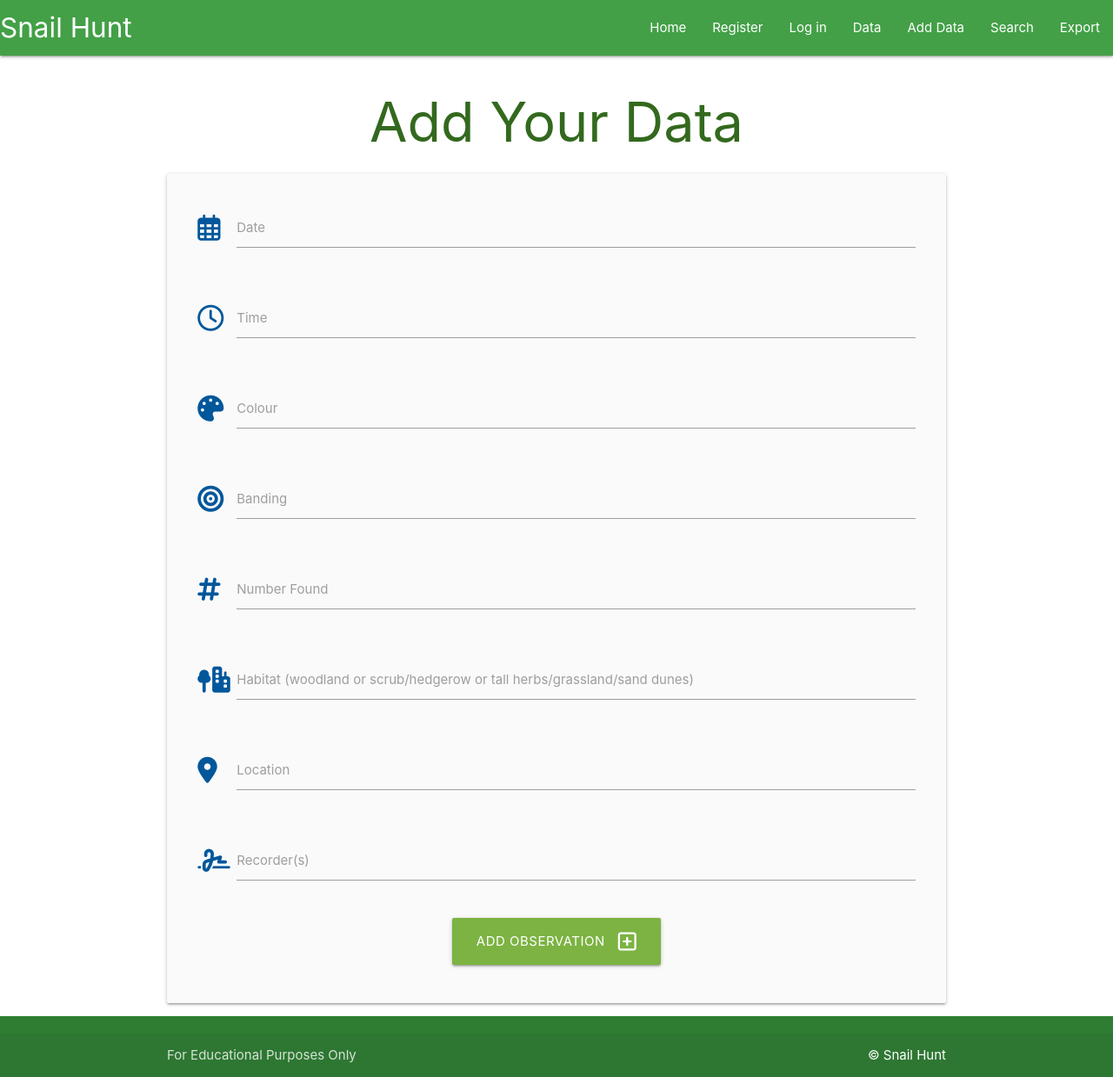
After one commit to cjns/Milestone-3--The-Snail-Hunt, a Flask app: page /add_data in a window 1280 px wide. The commit adds this page. Shown: the whole page at 87% size. Run offline with Flask 3, Linux system fonts and the light colour scheme; some libraries are stand-ins or nearby versions.

Commit message:
Add additional templates and function add_data()

```diff
--- a/snailmanager/routes.py
+++ b/snailmanager/routes.py
@@ -1,8 +1,33 @@
-from flask import render_template
+from flask import render_template, request, redirect, url_for
 from snailmanager import app, db
-from snailmanager.models import User, Snails
+from snailmanager.models import User, Observation
 
 
 @app.route("/")
 def home():
     return render_template("home.html")
+
+
+@app.route("/data")
+def data():
+    return render_template("data.html")
+
+
+@app.route("/add_data", methods=["GET", "POST"])
+def add_data():
+    if request.method == "POST":
+        # Retrieve form data
+        new_observation = Observation(
+            observation_date=request.form.get("observation_date"),
+            observation_time=request.form.get("observation_time"),
+            snail_colour=request.form.get("snail_colour"),
+            banding_count=request.form.get("banding_count"),
+            observation_count=request.form.get("observation_count"),
+            habitat=request.form.get("habitat"),
+            location=request.form.get("location"),
+            recorder=request.form.get("recorder")
+        )
+        db.session.add(new_observation)
+        db.session.commit()
+        return redirect(url_for("data"))
+    return render_template("add_data.html")
--- /dev/null
+++ b/snailmanager/templates/add_data.html
@@ -0,0 +1,83 @@
+{% extends "base.html" %}
+{% block content %}
+
+<h1 class="light-green-text text-darken-4 center-align">Add Your Data</h1>
+
+<div class="row card-panel grey lighten-5">
+    <form class="col s12" method="POST" action="{{ url_for('add_data') }}">
+        <!-- Observation Date -->
+        <div class="row">
+            <div class="input-field col s12">
+                <i class="fa-regular fa-calendar-days prefix light-blue-text text-darken-4"></i>
+                <input id="observation_date" name="observation_date" type="text" class="validate">
+                <label for="observation_date">Date</label>
+            </div>
+        </div>
+        <!-- Observation Time -->
+        <div class="row">
+            <div class="input-field col s12">
+                <i class="fa-regular fa-clock prefix light-blue-text text-darken-4"></i>
+                <input id="observation_time" name="observation_time" type="text" class="validate">
+                <label for="observation_time">Time</label>
+            </div>
+        </div>
+        <!-- Snail Colour -->
+        <div class="row">
+            <div class="input-field col s12">
+                <i class="fa-solid fa-palette prefix light-blue-text text-darken-4"></i>
+                <input id="snail_colour" name="snail_colour" minlength="3" maxlength="24" type="text" class="validate">
+                <label for="snail_colour">Colour</label>
+            </div>
+        </div>
+        <!-- Banding Count -->
+        <div class="row">
+            <div class="input-field col s12">
+                <i class="fa-solid fa-bullseye prefix light-blue-text text-darken-4"></i>
+                <input id="banding_count" name="banding_count" type="text" class="validate">
+                <label for="banding_count">Banding</label>
+            </div>
+        </div>
+        <!-- Number of Snails Found -->
+        <div class="row">
+            <div class="input-field col s12">
+                <i class="fa-solid fa-hashtag prefix light-blue-text text-darken-4"></i>
+                <input id="observation_count" name="observation_count" type="text" class="validate">
+                <label for="observation_count">Number Found</label>
+            </div>
+        </div>
+        <!-- Habitat -->
+        <div class="row">
+            <div class="input-field col s12">
+                <i class="fa-solid fa-tree-city prefix light-blue-text text-darken-4"></i>
+                <input id="habitat" name="habitat" type="text" class="validate">
+                <label for="habitat">Habitat (woodland or scrub/hedgerow or tall herbs/grassland/sand dunes)</label>
+            </div>
+        </div>
+        <!-- Location -->
+        <div class="row">
+            <div class="input-field col s12">
+                <i class="fa-solid fa-location-dot prefix light-blue-text text-darken-4"></i>
+                <input id="location" name="location" type="text" class="validate">
+                <label for="location">Location</label>
+            </div>
+        </div>
+        <!-- Recorder -->
+        <div class="row">
+            <div class="input-field col s12">
+                <i class="fa-solid fa-signature prefix light-blue-text text-darken-4"></i>
+                <input id="recorder" name="recorder" type="text" class="validate">
+                <label for="recorder">Recorder(s)</label>
+            </div>
+        </div>
+         <!-- Submit Button -->
+        <div class="row">
+            <div class="col s12 center-align">
+                <button type="submit" class="btn-large light-green darken-1">
+                    Add Observation <i class="fa-regular fa-square-plus right"></i>
+                </button>
+            </div>
+        </div>
+    </form>
+</div>
+
+{% endblock %}
--- a/snailmanager/templates/base.html
+++ b/snailmanager/templates/base.html
@@ -21,7 +21,8 @@
                     <li><a href="{{ url_for('home') }}">Home</a></li>
                     <li><a href="">Register</a></li>
                     <li><a href="">Log in</a></li>
-                    <li><a href="">Add Data</a></li>
+                    <li><a href="{{ url_for('data') }}">Data</a></li>
+                    <li><a href="{{ url_for('add_data') }}">Add Data</a></li>
                     <li><a href="">Search</a></li>
                     <li><a href="">Export</a></li>
                 </ul>
@@ -32,7 +33,8 @@
             <li><a href="{{ url_for('home') }}">Home</a></li>
             <li><a href="">Register</a></li>
             <li><a href="">Log in</a></li>
-            <li><a href="">Add Data</a></li>
+            <li><a href="{{ url_for('data') }}">Data</a></li>
+            <li><a href="{{ url_for('add_data') }}">Add Data</a></li>
             <li><a href="">Search</a></li>
             <li><a href="">Export</a></li>
         </ul>
```
Also changed, not shown: snailmanager/models.py (+7 -4 lines), snailmanager/templates/data.html (added, +13 -0 lines), snailmanager/templates/home.html (+3 -7 lines), snailmanager/templates/snails.html (deleted, +0 -7 lines).
